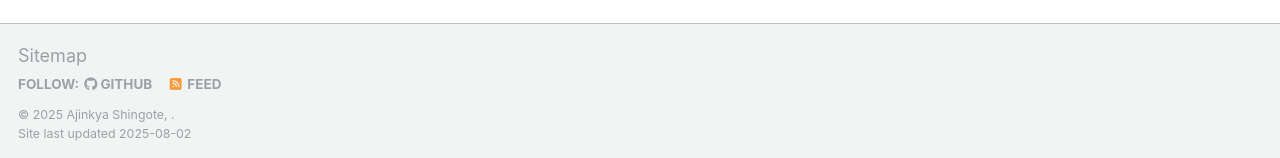
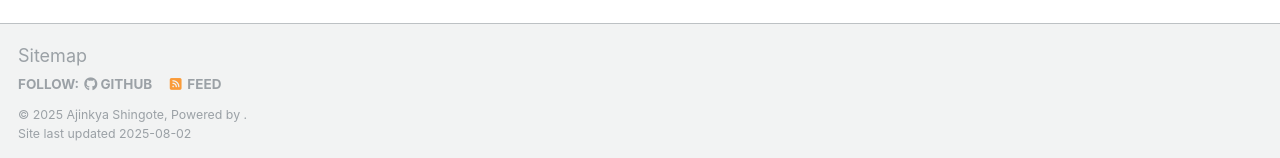
Before and after one commit to ajinkya-ss/ajinkya-ss, a Jekyll site: the page built from _pages/about.md, in a window 1280 px wide and 900 px high, scrolled down 662 px. Shown: the part 739-897 px from the top of the window. Built offline with Jekyll 4.4.1, drawn with Linux system fonts in a browser that asks for light colours; some web fonts are replaced; a script that is not in the unit is left out.

Commit message:
Update footer.html

```diff
--- a/_includes/footer.html
+++ b/_includes/footer.html
@@ -20,6 +20,6 @@
 {% endif %}
 
 <div class="page__footer-copyright">
-  &copy; {{ site.time | date: '%Y' }} {{ site.name | default: site.title }}, <a All Rights Reserved.</a>.<br />
+  &copy; {{ site.time | date: '%Y' }} {{ site.name | default: site.title }}, {{ site.data.ui-text[site.locale].powered_by | default: "All Rights Reserved." }} <a All Rights Reserved.</a>.<br />
   Site last updated {{ "now" | date: '%Y-%m-%d' %}}
 </div>
```
